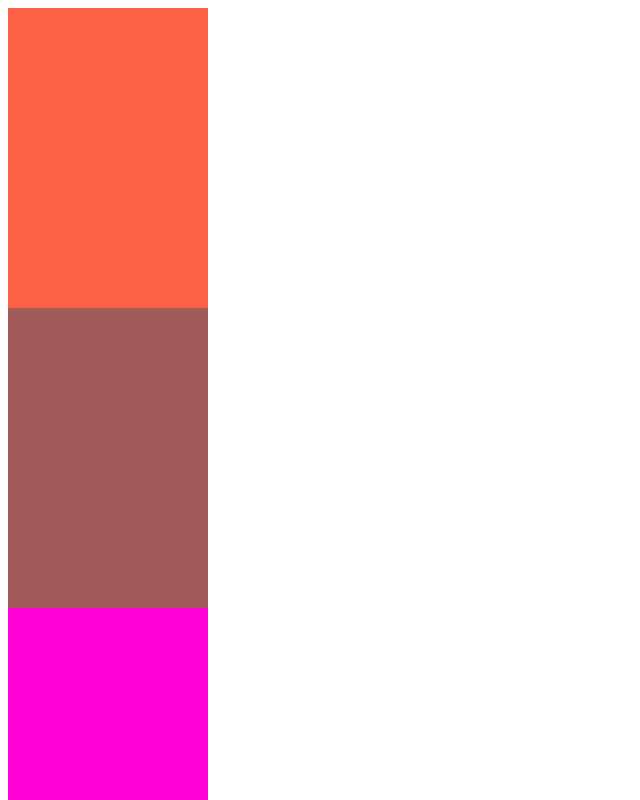
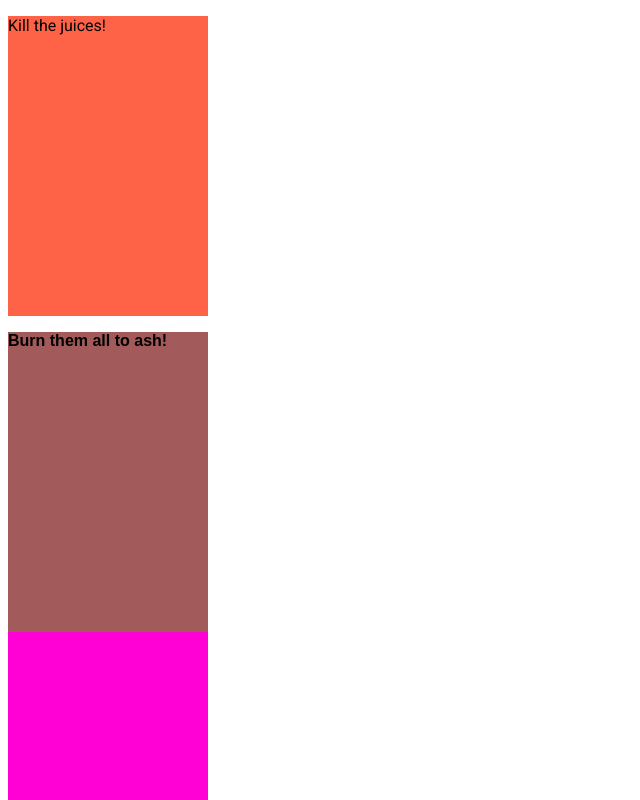
Before and after one commit to pgmgent-jarnvans/webdes-1, a plain HTML site: page week-2/hoorcollege/index.html in a window 1280 px wide. Shown: the top 800 px of the page, without its empty margins (0-640 px from the left). Drawn offline with Linux system fonts and the light colour scheme.

Commit message:
update week 2 + update folder name

```diff
--- a/week-2/hoorcollege/css/main.css
+++ b/week-2/hoorcollege/css/main.css
@@ -3,6 +3,7 @@
   height: 300px;
   /* Voorgedefinieerde kleuren */
   background-color: tomato;
+  font-family: 'Roboto', sans-serif;
 }
 
 .blok2 {
@@ -10,6 +11,8 @@
   height: 300px;
   /* Voorgedefinieerde kleuren */
   background-color: #a25a5a;
+  font-family: 'Comic Sans', sans-serif;
+  font-weight: 700;
 }
 
 .blok3 {
--- a/week-2/hoorcollege/index.html
+++ b/week-2/hoorcollege/index.html
@@ -5,14 +5,15 @@
   <meta name="viewport" content="width=device-width, initial-scale=1.0">
   <meta http-equiv="X-UA-Compatible" content="ie=edge">
   <title>Demo kleur</title>
+  <link href="https://fonts.googleapis.com/css?family=Merriweather|Roboto:400,700&display=swap" rel="stylesheet">
   <link rel="stylesheet" href="css/main.css">
 </head>
 <body>
   <div class="blok1">
-
+    <p>Kill the juices!</p>
   </div>
   <div class="blok2">
-
+    <p>Burn them all to ash!</p>
   </div>
   <div class="blok3">
 
```
Also changed, not shown: week-1/oefeningen/1-gap-designer-developer/index.html (renamed from week-1/oefening/1-gap-designer-developer/index.html), week-1/oefeningen/marvel-links/bron_marvel_opdracht/character_blackwidow.html (renamed from week-1/oefening/marvel-links/bron_marvel_opdracht/character_blackwidow.html), week-1/oefeningen/marvel-links/bron_marvel_opdracht/character_storm.html (renamed from week-1/oefening/marvel-links/bron_marvel_opdracht/character_storm.html), week-1/oefeningen/marvel-links/bron_marvel_opdracht/character_wolverine.html (renamed from week-1/oefening/marvel-links/bron_marvel_opdracht/character_wolverine.html), week-1/oefeningen/marvel-links/bron_marvel_opdracht/contact.html (renamed from week-1/oefening/marvel-links/bron_marvel_opdracht/contact.html), week-1/oefeningen/marvel-links/bron_marvel_opdracht/css/main.css (renamed from week-1/oefening/marvel-links/bron_marvel_opdracht/css/main.css), week-1/oefeningen/marvel-links/bron_marvel_opdracht/images/black-widow.jpg (renamed from week-1/oefening/marvel-links/bron_marvel_opdracht/images/black-widow.jpg), week-1/oefeningen/marvel-links/bron_marvel_opdracht/images/storm.jpg (renamed from week-1/oefening/marvel-links/bron_marvel_opdracht/images/storm.jpg), week-1/oefeningen/marvel-links/bron_marvel_opdracht/images/wolverine.jpg (renamed from week-1/oefening/marvel-links/bron_marvel_opdracht/images/wolverine.jpg), week-1/oefeningen/marvel-links/bron_marvel_opdracht/index.html (renamed from week-1/oefening/marvel-links/bron_marvel_opdracht/index.html), week-1/oefeningen/vacature-vilain/css/main.css (renamed from week-1/oefening/vacature-vilain/css/main.css), week-1/oefeningen/vacature-vilain/index.html (renamed from week-1/oefening/vacature-vilain/index.html), 2 other files.
